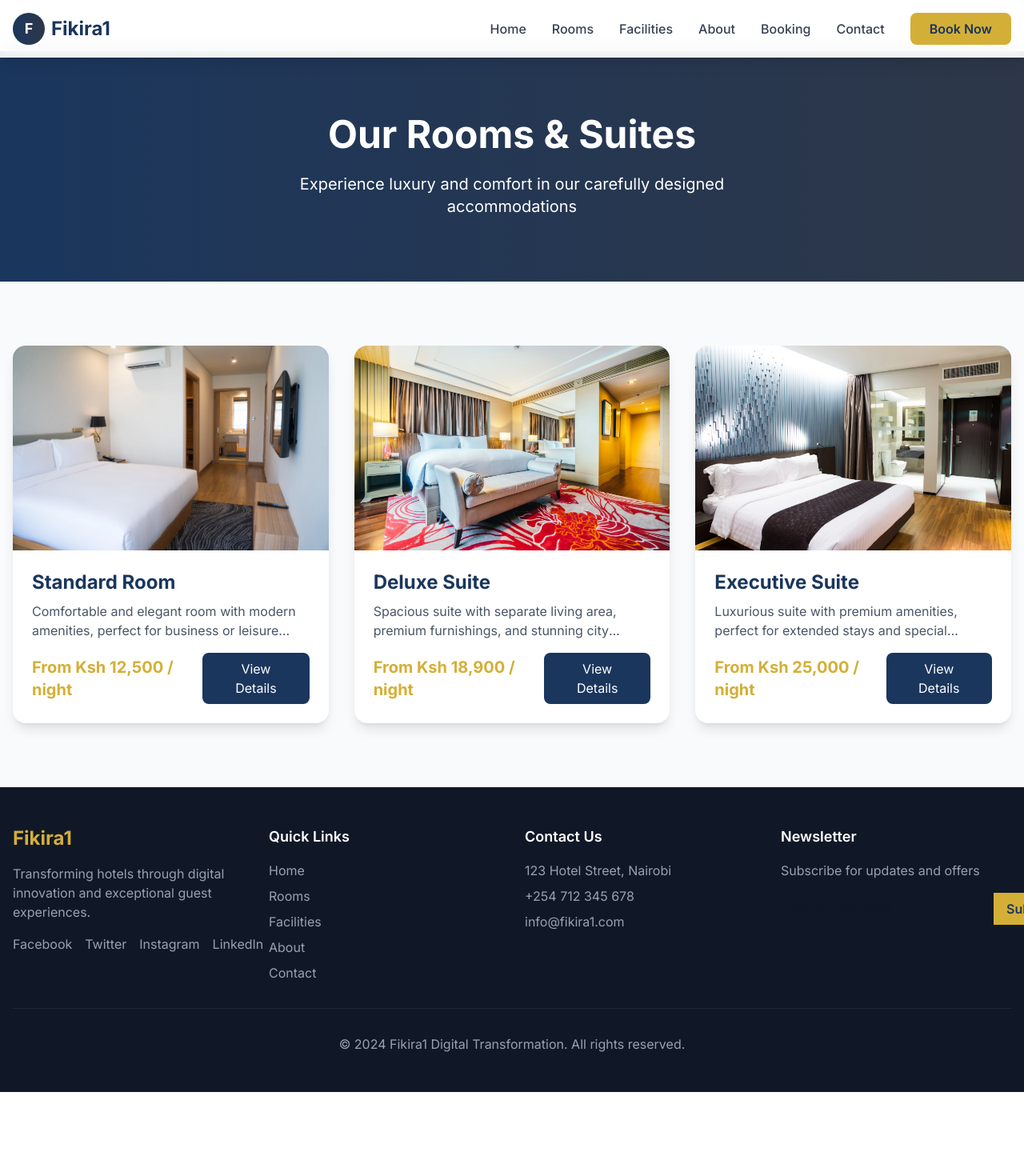
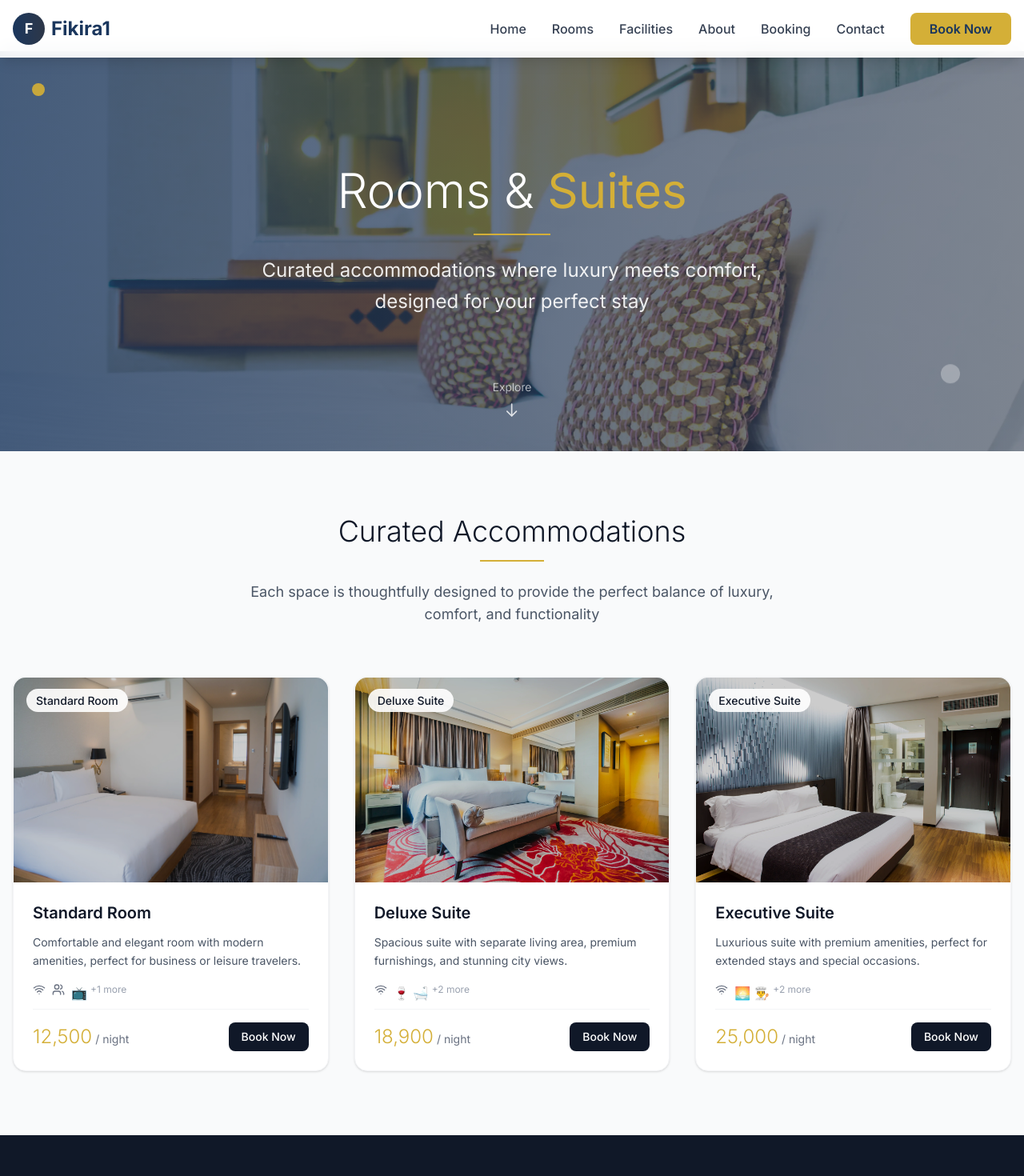
Before and after one commit to purityruth/shanda_hotel, a Next.js app: page /rooms in a window 1280 px wide. Shown: the top 1470 px of the page at 80% size. Before the commit the page ends 1365 px from the top, so only its background shows below. Built offline with nearby package versions, Linux system fonts and the light colour scheme.

Commit message:
Rooms page

```diff
--- a/src/app/rooms/page.tsx
+++ b/src/app/rooms/page.tsx
@@ -1,51 +1,177 @@
 // app/rooms/page.tsx
 'use client';
 
-import { useState } from 'react';
+import { useState, useRef, useEffect } from 'react';
 import { rooms } from '@/lib/data';
+import { Star, Users, Wifi, Coffee, Car, Utensils, Heart, X } from 'lucide-react';
+
+const amenityIcons: any = {
+  'Free WiFi': <Wifi className="w-4 h-4" />,
+  'Air Conditioning': <Users className="w-4 h-4" />,
+  'Flat Screen TV': <div className="w-4 h-4">📺</div>,
+  'Coffee Maker': <Coffee className="w-4 h-4" />,
+  'Mini Bar': <div className="w-4 h-4">🍷</div>,
+  'Jacuzzi': <div className="w-4 h-4">🛁</div>,
+  'City View': <div className="w-4 h-4">🏙️</div>,
+  'Room Service': <Utensils className="w-4 h-4" />,
+  'Private Balcony': <div className="w-4 h-4">🌅</div>,
+  'Kitchenette': <div className="w-4 h-4">👨‍🍳</div>,
+  'Premium Toiletries': <Heart className="w-4 h-4" />,
+  'Concierge Service': <Users className="w-4 h-4" />,
+};
 
 export default function RoomsPage() {
   const [selectedRoom, setSelectedRoom] = useState<any>(null);
+  const [isVisible, setIsVisible] = useState(false);
+  const sectionRef = useRef(null);
+
+  useEffect(() => {
+    const observer = new IntersectionObserver(
+      ([entry]) => {
+        if (entry.isIntersecting) {
+          setIsVisible(true);
+        }
+      },
+      { threshold: 0.1 }
+    );
+
+    if (sectionRef.current) {
+      observer.observe(sectionRef.current);
+    }
+
+    return () => observer.disconnect();
+  }, []);
 
   return (
-    <div className="min-h-screen bg-gray-50">
-      {/* Hero Section */}
-      <section className="bg-gradient-to-r from-primary to-accent text-white py-20">
-        <div className="container mx-auto px-4 text-center">
-          <h1 className="text-5xl font-bold mb-6">Our Rooms & Suites</h1>
-          <p className="text-xl max-w-2xl mx-auto">
-            Experience luxury and comfort in our carefully designed accommodations
+    <div className="min-h-screen bg-white">
+      {/* Enhanced Hero Section */}
+      <section className="relative h-96 md:h-[500px] flex items-center justify-center overflow-hidden">
+        {/* Background Image with Overlay */}
+        <div
+          className="absolute inset-0 bg-cover bg-center bg-no-repeat"
+          style={{
+            backgroundImage: 'url(/images/pillow-bed-with-light-lamp.webp)',
+          }}
+        >
+          <div className="absolute inset-0 bg-gradient-to-r from-primary/80 to-accent/60"></div>
+        </div>
+
+        {/* Floating Elements */}
+        <div className="absolute top-10 left-10 w-4 h-4 bg-secondary rounded-full animate-pulse"></div>
+        <div className="absolute bottom-20 right-20 w-6 h-6 bg-white/30 rounded-full animate-bounce"></div>
+
+        {/* Hero Content */}
+        <div className="relative z-10 text-center text-white px-4 max-w-4xl">
+          <div className={`mb-6 transition-all duration-1000 ${
+            isVisible ? 'opacity-100 translate-y-0' : 'opacity-0 translate-y-8'
+          }`}>
+            <h1 className="text-4xl md:text-6xl font-light mb-6">
+              Rooms & <span className="text-secondary font-normal">Suites</span>
+            </h1>
+            <div className="w-24 h-0.5 bg-secondary mx-auto mb-6"></div>
+            <p className="text-xl md:text-2xl text-white/90 max-w-2xl mx-auto leading-relaxed">
+              Curated accommodations where luxury meets comfort, designed for your perfect stay
             </p>
+          </div>
+        </div>
+
+        {/* Scroll Indicator */}
+        <div className="absolute bottom-8 left-1/2 transform -translate-x-1/2 animate-bounce">
+          <div className="flex flex-col items-center text-white/80">
+            <span className="text-sm mb-2 font-light">Explore</span>
+            <svg className="w-5 h-5" fill="none" stroke="currentColor" viewBox="0 0 24 24">
+              <path strokeLinecap="round" strokeLinejoin="round" strokeWidth={2} d="M19 14l-7 7m0 0l-7-7m7 7V3" />
+            </svg>
+          </div>
         </div>
       </section>
 
-      {/* Rooms Grid */}
-      <section className="py-20">
+      {/* Rooms Grid Section */}
+      <section ref={sectionRef} className="py-20 bg-gray-50">
         <div className="container mx-auto px-4">
-          <div className="grid grid-cols-1 md:grid-cols-2 lg:grid-cols-3 gap-8">
-            {rooms.map((room) => (
+          {/* Section Header */}
+          <div className={`text-center mb-16 transition-all duration-1000 ${
+            isVisible ? 'opacity-100 translate-y-0' : 'opacity-0 translate-y-8'
+          }`}>
+            <h2 className="text-3xl md:text-4xl font-light text-gray-900 mb-4">
+              Curated Accommodations
+            </h2>
+            <div className="w-20 h-0.5 bg-secondary mx-auto mb-6"></div>
+            <p className="text-lg text-gray-600 max-w-2xl mx-auto">
+              Each space is thoughtfully designed to provide the perfect balance of luxury, comfort, and functionality
+            </p>
+          </div>
+
+          {/* Enhanced Rooms Grid */}
+          <div className="grid grid-cols-1 md:grid-cols-2 lg:grid-cols-3 gap-8 max-w-7xl mx-auto">
+            {rooms.map((room, index) => (
               <div
                 key={room.id}
-                className="bg-white rounded-2xl shadow-lg overflow-hidden hover:shadow-2xl transition-shadow duration-300 cursor-pointer"
+                className={`group bg-white rounded-2xl shadow-sm hover:shadow-2xl transition-all duration-500 overflow-hidden border border-gray-100 hover:border-secondary/30 cursor-pointer ${
+                  isVisible ? 'opacity-100 translate-y-0' : 'opacity-0 translate-y-8'
+                }`}
+                style={{
+                  transitionDelay: isVisible ? `${index * 100}ms` : '0ms'
+                }}
                 onClick={() => setSelectedRoom(room)}
               >
+                {/* Image Container */}
+                <div className="relative h-64 overflow-hidden">
                   <div
-                  className="h-64 bg-cover bg-center"
+                    className="w-full h-full bg-cover bg-center transition-transform duration-700 group-hover:scale-110"
                     style={{ backgroundImage: `url(${room.image})` }}
                   />
+                  <div className="absolute inset-0 bg-black/20 group-hover:bg-black/10 transition-colors duration-300"></div>
+
+                  {/* Room Type Badge */}
+                  <div className="absolute top-4 left-4">
+                    <span className="bg-white/90 backdrop-blur-sm px-3 py-1.5 rounded-full text-sm font-medium text-gray-900">
+                      {room.name}
+                    </span>
+                  </div>
+
+                  {/* Hover Overlay */}
+                  <div className="absolute inset-0 flex items-center justify-center opacity-0 group-hover:opacity-100 transition-opacity duration-300">
+                    <div className="bg-white/90 backdrop-blur-sm px-6 py-3 rounded-full text-primary font-semibold">
+                      View Details
+                    </div>
+                  </div>
+                </div>
+
+                {/* Content */}
                 <div className="p-6">
-                  <h3 className="text-2xl font-bold text-primary mb-2">
+                  <h3 className="text-xl font-semibold text-gray-900 mb-3 group-hover:text-primary transition-colors">
                     {room.name}
                   </h3>
-                  <p className="text-gray-600 mb-4 line-clamp-2">
+
+                  <p className="text-gray-600 text-sm mb-4 line-clamp-2 leading-relaxed">
                     {room.description}
                   </p>
-                  <div className="flex items-center justify-between">
-                    <span className="text-xl font-bold text-secondary">
-                      {room.price}
+
+                  {/* Key Amenities */}
+                  <div className="flex gap-2 mb-4">
+                    {room.amenities.slice(0, 3).map((amenity, idx) => (
+                      <div key={idx} className="flex items-center gap-1 text-gray-500">
+                        {amenityIcons[amenity] || <Star className="w-3 h-3" />}
+                      </div>
+                    ))}
+                    {room.amenities.length > 3 && (
+                      <span className="text-xs text-gray-400">
+                        +{room.amenities.length - 3} more
                       </span>
-                    <button className="bg-primary text-white px-6 py-2 rounded-lg hover:bg-accent transition-colors">
-                      View Details
+                    )}
+                  </div>
+
+                  {/* Price and CTA */}
+                  <div className="flex items-center justify-between pt-4 border-t border-gray-100">
+                    <div>
+                      <span className="text-2xl font-light text-secondary">
+                        {room.price.split(' ')[2]}
+                      </span>
+                      <span className="text-gray-500 text-sm ml-1">/ night</span>
+                    </div>
+                    <button className="bg-gray-900 text-white px-4 py-2 rounded-lg hover:bg-primary transition-colors duration-300 text-sm font-medium">
+                      Book Now
                     </button>
                   </div>
                 </div>
@@ -55,54 +181,89 @@ export default function RoomsPage() {
         </div>
       </section>
 
-      {/* Room Modal */}
+      {/* Enhanced Room Modal */}
       {selectedRoom && (
-        <div className="fixed inset-0 bg-black/50 flex items-center justify-center p-4 z-50">
-          <div className="bg-white rounded-2xl max-w-4xl w-full max-h-[90vh] overflow-y-auto">
+        <div className="fixed inset-0 bg-black/50 flex items-center justify-center p-4 z-50 animate-fade-in">
+          <div className="bg-white rounded-2xl max-w-6xl w-full max-h-[90vh] overflow-y-auto animate-scale-in">
             <div className="relative">
+              {/* Close Button */}
               <button
                 onClick={() => setSelectedRoom(null)}
-                className="absolute top-4 right-4 bg-white/80 hover:bg-white rounded-full w-8 h-8 flex items-center justify-center z-10"
+                className="absolute top-4 right-4 bg-white/90 hover:bg-white rounded-full w-10 h-10 flex items-center justify-center z-10 transition-all duration-300 hover:scale-110 shadow-lg"
               >
-                ✕
+                <X className="w-5 h-5 text-gray-700" />
               </button>
+
+              {/* Image Gallery */}
+              <div className="grid grid-cols-1 lg:grid-cols-2 gap-4 p-4">
                 <div
-                className="h-96 bg-cover bg-center"
+                  className="h-80 lg:h-full rounded-xl bg-cover bg-center"
                   style={{ backgroundImage: `url(${selectedRoom.image})` }}
                 />
+                <div className="grid grid-cols-2 gap-4">
+                  {[1, 2, 3, 4].map((i) => (
+                    <div
+                      key={i}
+                      className="h-36 rounded-xl bg-gray-200 flex items-center justify-center text-gray-400"
+                    >
+                      Room Photo {i}
                     </div>
+                  ))}
+                </div>
+              </div>
+            </div>
+
+            {/* Room Details */}
             <div className="p-8">
-              <h2 className="text-3xl font-bold text-primary mb-4">
+              <div className="flex items-start justify-between mb-6">
+                <div>
+                  <h2 className="text-3xl font-light text-gray-900 mb-2">
                     {selectedRoom.name}
                   </h2>
-              <p className="text-gray-600 text-lg mb-6">
+                  <p className="text-xl text-secondary font-semibold">
+                    {selectedRoom.price}
+                  </p>
+                </div>
+                <button className="bg-secondary text-primary px-8 py-3 rounded-lg hover:bg-yellow-600 transition-colors duration-300 font-semibold">
+                  Book This Room
+                </button>
+              </div>
+
+              <p className="text-gray-600 text-lg mb-8 leading-relaxed">
                 {selectedRoom.description}
               </p>
 
-              <div className="mb-6">
-                <h3 className="text-xl font-semibold text-primary mb-3">
-                  Amenities
+              {/* Amenities Grid */}
+              <div className="mb-8">
+                <h3 className="text-xl font-semibold text-gray-900 mb-6 pb-2 border-b border-gray-200">
+                  Room Amenities
                 </h3>
-                <div className="grid grid-cols-2 md:grid-cols-3 gap-2">
+                <div className="grid grid-cols-1 md:grid-cols-2 gap-4">
                   {selectedRoom.amenities.map((amenity: string, index: number) => (
-                    <div key={index} className="flex items-center space-x-2">
-                      <div className="w-2 h-2 bg-secondary rounded-full"></div>
-                      <span className="text-gray-700">{amenity}</span>
+                    <div key={index} className="flex items-center gap-3 p-3 rounded-lg hover:bg-gray-50 transition-colors">
+                      <div className="w-8 h-8 bg-secondary/10 rounded-lg flex items-center justify-center text-secondary">
+                        {amenityIcons[amenity] || <Star className="w-4 h-4" />}
+                      </div>
+                      <span className="text-gray-700 font-medium">{amenity}</span>
                     </div>
                   ))}
                 </div>
               </div>
 
-              <div className="flex items-center justify-between pt-6 border-t">
-                <div>
-                  <span className="text-2xl font-bold text-secondary">
-                    {selectedRoom.price}
-                  </span>
-                  <p className="text-gray-600 text-sm">per night</p>
+              {/* Additional Info */}
+              <div className="grid grid-cols-1 md:grid-cols-3 gap-6 pt-6 border-t border-gray-200">
+                <div className="text-center">
+                  <div className="text-2xl font-bold text-secondary mb-2">24/7</div>
+                  <div className="text-gray-600">Room Service</div>
                 </div>
-                <button className="bg-primary text-white px-8 py-3 rounded-lg hover:bg-accent transition-colors">
-                  Book This Room
-                </button>
+                <div className="text-center">
+                  <div className="text-2xl font-bold text-secondary mb-2">Free</div>
+                  <div className="text-gray-600">WiFi Included</div>
+                </div>
+                <div className="text-center">
+                  <div className="text-2xl font-bold text-secondary mb-2">Flexible</div>
+                  <div className="text-gray-600">Check-in/out</div>
+                </div>
               </div>
             </div>
           </div>
--- a/src/components/FinalCTASection.tsx
+++ b/src/components/FinalCTASection.tsx
@@ -104,7 +104,7 @@ export default function FinalCTASection() {
       </div>
 
       {/* Bottom Wave */}
-      <div className="absolute bottom-0 left-0 w-full overflow-hidden">
+      {/* <div className="absolute bottom-0 left-0 w-full overflow-hidden">
         <svg
           viewBox="0 0 1200 120"
           preserveAspectRatio="none"
@@ -115,7 +115,7 @@ export default function FinalCTASection() {
           <path d="M0,0V15.81C13,36.92,27.64,56.86,47.69,72.05,99.41,111.27,165,111,224.58,91.58c31.15-10.15,60.09-26.07,89.67-39.8,40.92-19,84.73-46,130.83-49.67,36.26-2.85,70.9,9.42,98.6,31.56,31.77,25.39,62.32,62,103.63,73,40.44,10.79,81.35-6.69,119.13-24.28s75.16-39,116.92-43.05c59.73-5.85,113.28,22.88,168.9,38.84,30.2,8.66,59,6.17,87.09-7.5,22.43-10.89,48-26.93,60.65-49.24V0Z" opacity=".5" />
           <path d="M0,0V5.63C149.93,59,314.09,71.32,475.83,42.57c43-7.64,84.23-20.12,127.61-26.46,59-8.63,112.48,12.24,165.56,35.4C827.93,77.22,886,95.24,951.2,90c86.53-7,172.46-45.71,248.8-84.81V0Z" />
         </svg>
-      </div>
+      </div> */}
     </section>
   );
 }
```
Also changed, not shown: src/components/TestimonialsSection.tsx (+5 -11 lines), public/images/pillow-bed-with-light-lamp.webp (added). Lines whose indentation alone changed are shown as unchanged.
